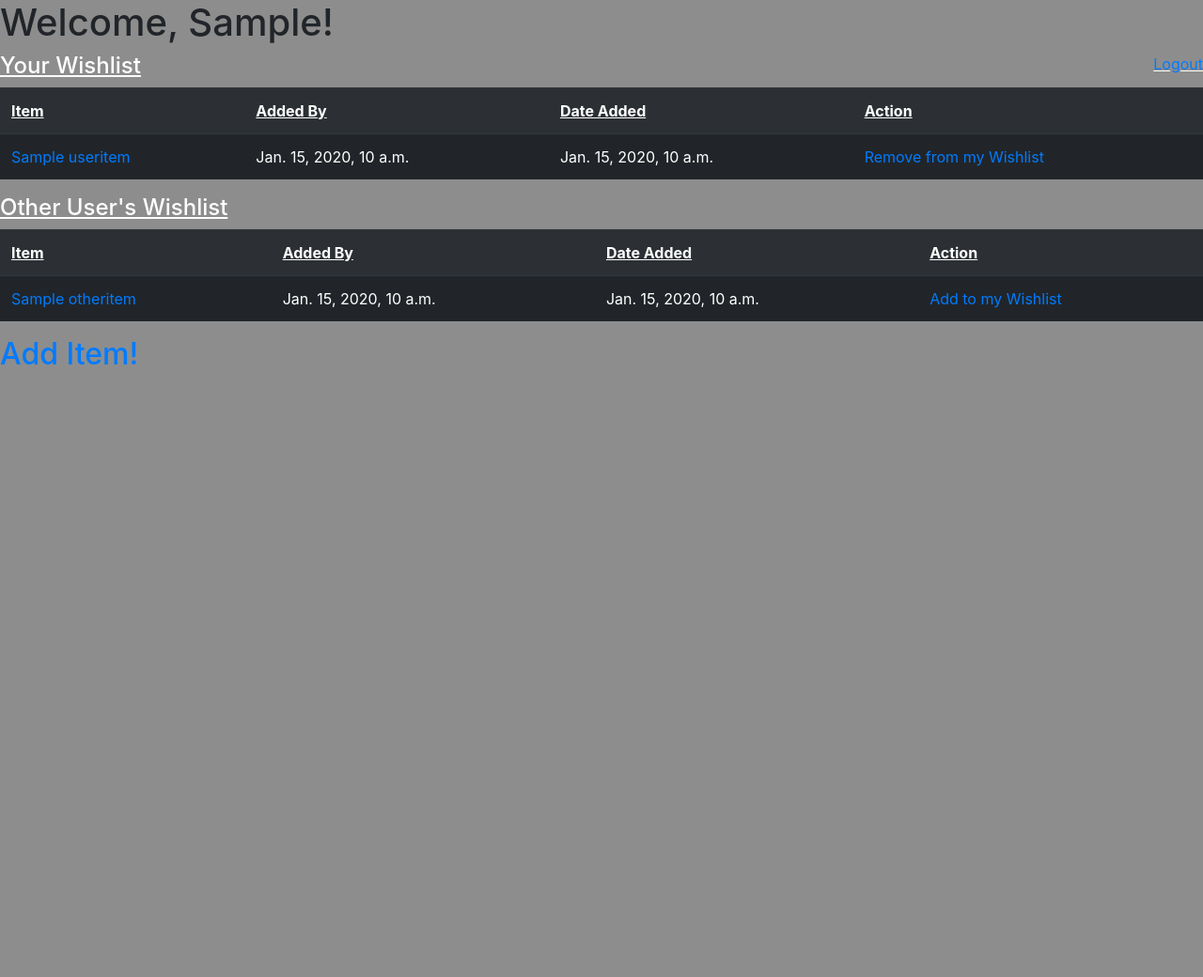
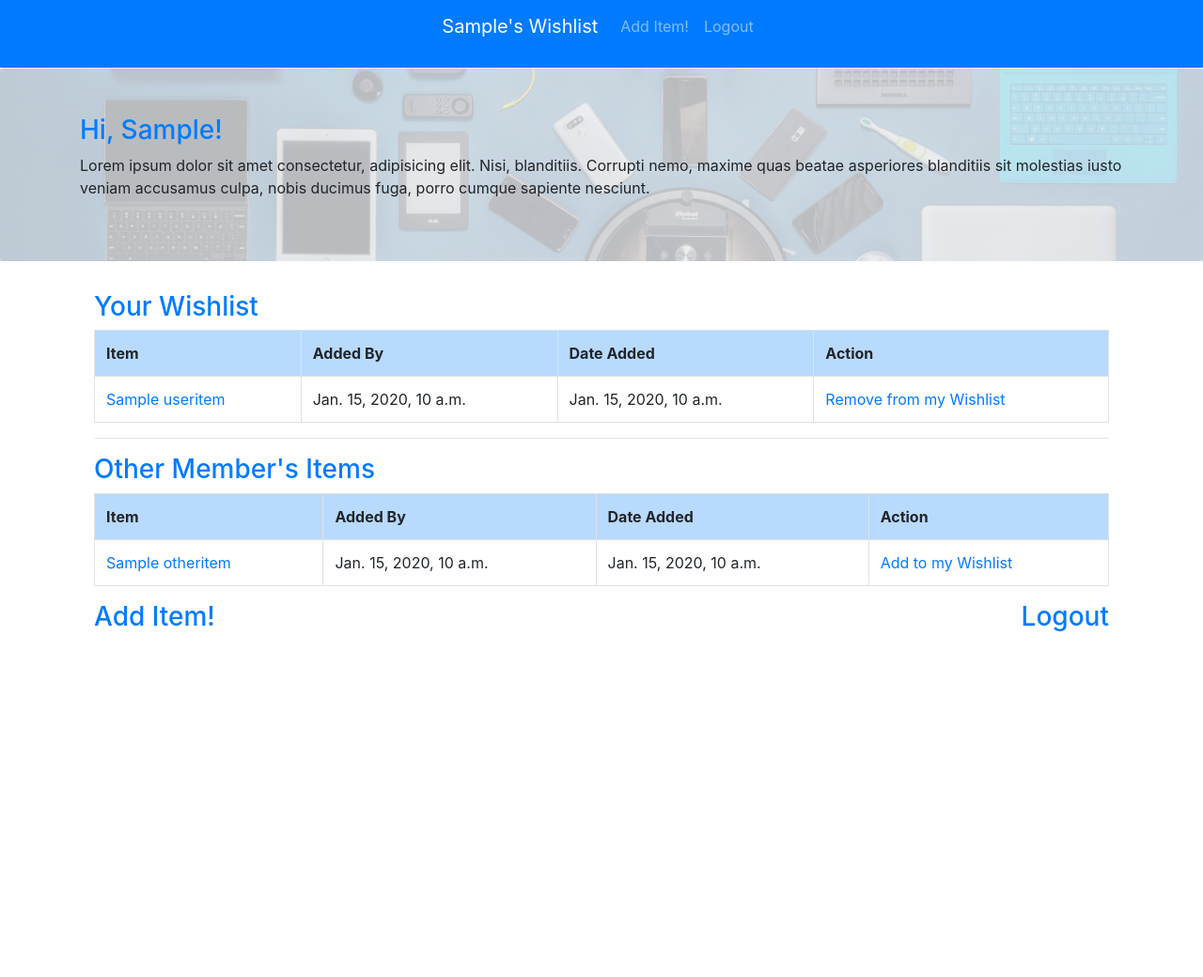
Before and after one commit to moneer-alasmar/Python, a Django app: template exam/apps/first_app/templates/first_app/user.html in a window 1280 px wide. Shown: the whole page at 94% size. After the commit the page ends 672 px from the top, so only its background shows below. Run offline with Django 3.2, Linux system fonts and the light colour scheme; the template is opened without the code that fills it: most values are stand-ins (such as "Sample title", 1, 10 or a date in 2020); parts of the project's set-up code (start-up, migrations or seed data) failed here and were passed over; some libraries are stand-ins or nearby versions.

Commit message:
version 2.0 completed

```diff
--- a/exam/apps/first_app/static/first_app/style.css
+++ b/exam/apps/first_app/static/first_app/style.css
@@ -11,6 +11,9 @@ z-index:2;
 nav{
   margin: 0;
 }
+.card{
+  background-color: lightblue;
+}
 @media screen and (max-width: 768px) {
 .jumbotron {
   padding-top:20px;
--- a/exam/apps/first_app/templates/first_app/test_login.html
+++ b/exam/apps/first_app/templates/first_app/login.html
@@ -94,7 +94,7 @@
               {% csrf_token %}
               <div class="form-group">
                 <label>Username</label>
-                  <input type="text" placeholder="Enter USername" class="form-control" name="username">
+                  <input type="text" placeholder="Enter Username" class="form-control" name="username">
               </div>
 
               <div class="form-group">
--- a/exam/apps/first_app/templates/first_app/user.html
+++ b/exam/apps/first_app/templates/first_app/user.html
@@ -1,49 +1,68 @@
 <!DOCTYPE html>
 <html>
 <head>
+  <title>{{main.first_name}}'s homepage!</title>
+
+  <meta charset="utf-8" />
+  <meta http-equiv="X-UA-Compatible" content="IE=edge">
+  <meta name="viewport" content="width=device-width, initial-scale=1">
+
+  <!-- Importing Bootstrap -->
   <link href="https://maxcdn.bootstrapcdn.com/bootstrap/4.0.0/css/bootstrap.min.css" rel="stylesheet" integrity="sha384-Gn5384xqQ1aoWXA+058RXPxPg6fy4IWvTNh0E263XmFcJlSAwiGgFAW/dAiS6JXm" crossorigin="anonymous">
-	<title></title>
-	<title><!-- {{main.first_name}} -->'s homepage!</title>
+  {% load static %}
+  <link rel="stylesheet" href="{% static 'first_app/style.css' %}" type="text/css">
+
   <style>
-		body, html {
+    .jumbotron-billboard .img {
+    margin-bottom: 0px;
+    opacity: 0.2;
+    color: #fff;
+    background: #000 url({% static "first_app/personal-smart-tech.png" %}) top center no-repeat;
+    width: 100%;
     height: 100%;
-		}
-		#logout{
-			display: inline-block;
-			text-align: right;
-			float: right;
-			text-decoration: underline;
-			color: white;
-		}
-		h4{
-			color: white;
-			text-decoration: underline;
-			display: inline-block;
-		}
-		#main{
-			background-color: #8d8d8d;
-			height: 130%;
-		}
-		img{
-			display: inline-block;
-			height: 10%;
-		}
-		th{
-			text-decoration: underline;
+    background-size: cover;
+    overflow: hidden;
+    position:absolute;
+    top:0;
+    left:0;
+    z-index:1;
   }
   </style>
 </head>
 <body>
-	<div id="main">
-	<h1>Welcome, {{main.first_name}}!</h1>
+    <nav class="navbar navbar-expand-sm bg-primary navbar-dark justify-content-center">
+        <ul class="navbar-nav">
+          <li class="nav-item active">
+            <p class="navbar-brand">{{main.first_name}}'s Wishlist</p>
+          </li>
+          <li class="nav-item">
+            <a href="/add" class="nav-link">Add Item!</a>
+          </li>
+          <li class="nav-item">
+            <a class="nav-link" href="/logout">Logout</a>
+          </li>
+        </ul>
+      </nav>
 
-	<div id="logout">
-		<a href="/logout">Logout</a>
+  <div class="jumbotron jumbotron-billboard">
+      <div class="img"></div>
+        <div class="container">
+            <div class="row">
+              <div class="col-lg-12">
+              <h3 class="text-primary">Hi, {{main.first_name}}!</h3>
+              <p>
+                Lorem ipsum dolor sit amet consectetur, adipisicing elit. Nisi, blanditiis. Corrupti nemo, maxime quas beatae asperiores blanditiis sit molestias iusto veniam accusamus culpa, nobis ducimus fuga, porro cumque sapiente nesciunt.
+              </p>
+          </div>
+        </div>
+      </div>
   </div>
 
-	<h4>Your Wishlist</h4>
-	<table class="table table-striped table-dark">
-                <tr>
+  <div class="container">
+      <div class="container">
+          <table class="table table-striped table-bordered table-hover table-condensed">
+            <h3 class="text-primary">Your Wishlist</h3>
+            <tr class="table-primary">
               <th>Item</th>
               <th>Added By</th>
               <th>Date Added</th>
@@ -58,10 +77,11 @@
             </tr>
               {% endfor %}
             </table>
+          <hr>
 
-    	<h4>Other User's Wishlist</h4>
-	<table class="table table-striped table-dark">
-                <tr>
+          <table class="table table-striped table-bordered table-hover table-condensed">
+            <h3 class="text-primary">Other Member's Items</h3>
+            <tr class="table-primary">
               <th>Item</th>
               <th>Added By</th>
               <th>Date Added</th>
@@ -76,7 +96,9 @@
             </tr>
               {% endfor %}
           </table>
-    <h2><a href="/add">Add Item!</a></h2>
+          <div class="float-left"><h3><a href="/add">Add Item!</a></h3></div>
+          <div class="float-right"><h3><a href="/logout">Logout</a></h3></div>
+        </div>
   </div>
 </body>
 </html>
```
Also changed, not shown: exam/apps/first_app/templates/first_app/add.html (+67 -9 lines), exam/apps/first_app/templates/first_app/details.html (deleted, +0 -51 lines), exam/apps/first_app/templates/first_app/index.html (deleted, +0 -45 lines), exam/apps/first_app/templates/first_app/newUser.html (deleted, +0 -104 lines), exam/apps/first_app/templates/first_app/show.html (added, +50 -0 lines), exam/apps/first_app/views.py (+10 -8 lines), exam/apps/first_app/static/first_app/treasure-chest-vector-illustration-wooden-filled-gold-90267776.jpg (added), exam/db.sqlite3, 1 other file. Lines whose indentation alone changed are shown as unchanged.
